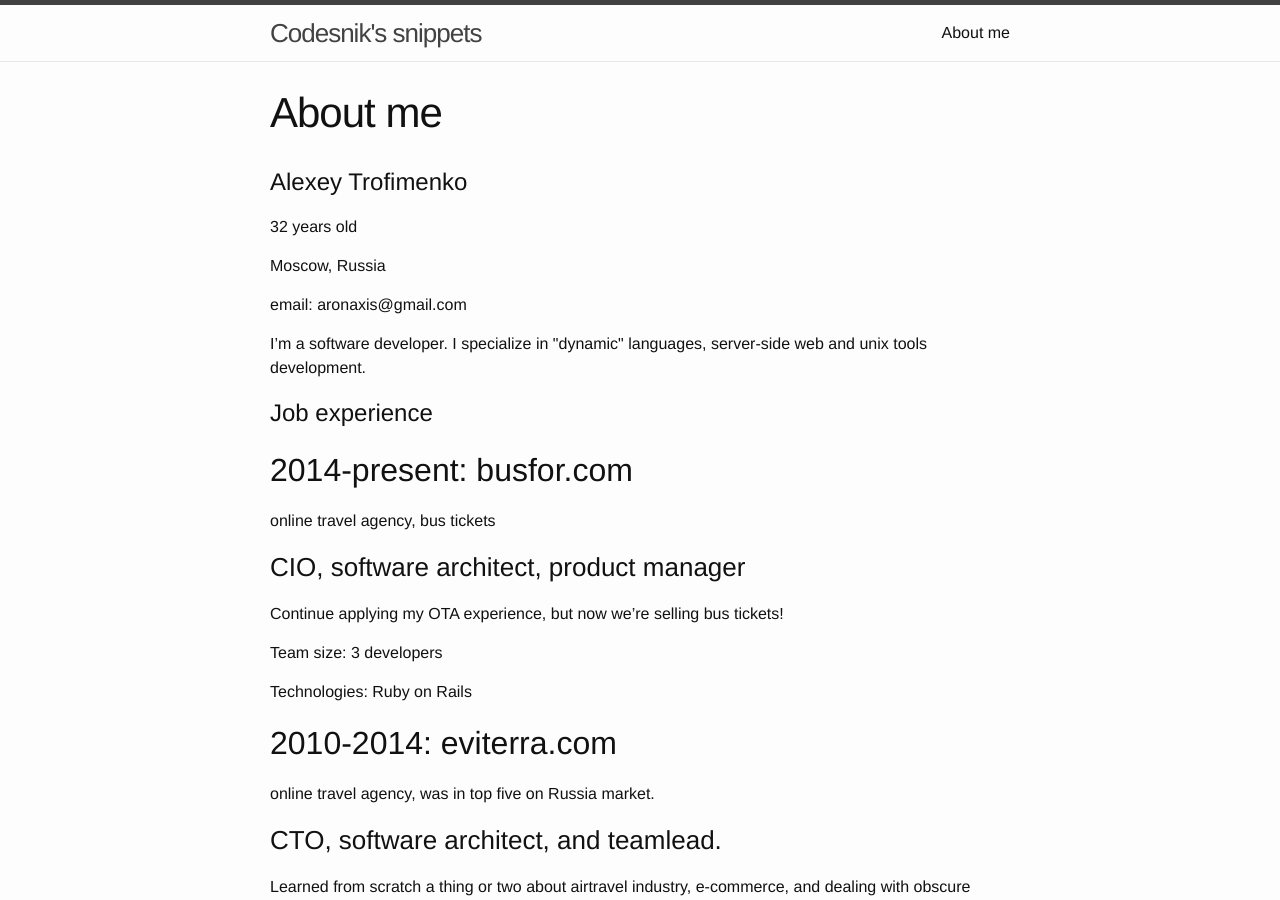
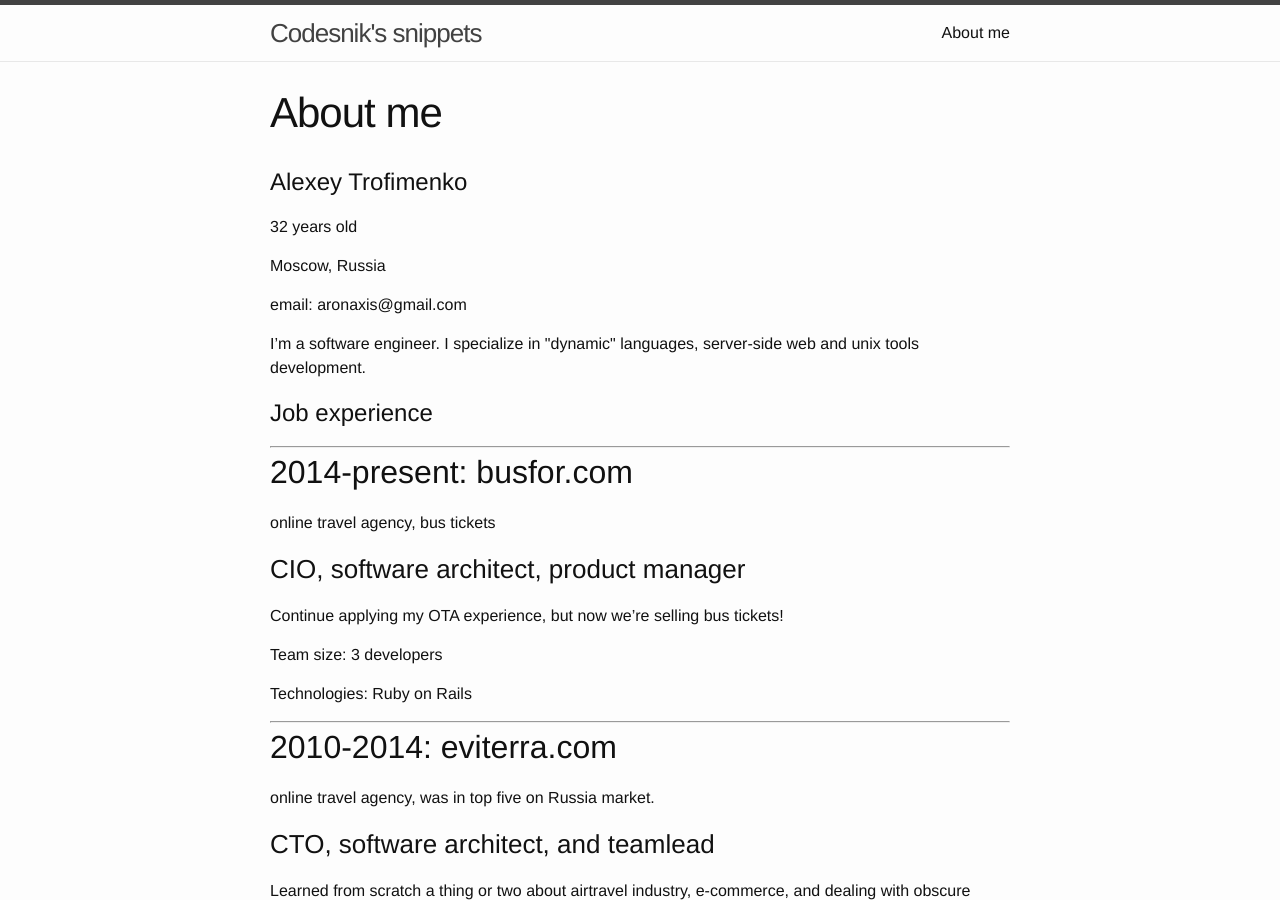
Before and after one commit to codesnik/codesnik.github.io, a Jekyll site: the page built from about.md, in a window 1280 px wide and 900 px high. Built offline with Jekyll 4.4.1, drawn with Linux system fonts in a browser that asks for light colours.

Commit message:
Add separators

```diff
--- a/about.md
+++ b/about.md
@@ -13,10 +13,12 @@ Moscow, Russia
 
 email: aronaxis@gmail.com
 
-I'm a software developer. I specialize in \"dynamic\" languages, server-side web and unix tools development.
+I'm a software engineer. I specialize in \"dynamic\" languages, server-side web and unix tools development.
 
 Job experience
 ==============
+
+---
 
 2014-present: busfor.com
 -----------------------
@@ -31,12 +33,14 @@ Team size: 3 developers
 
 Technologies: Ruby on Rails
 
+---
+
 2010-2014: eviterra.com
 -----------------------
 
 online travel agency, was in top five on Russia market.
 
-### CTO, software architect, and teamlead.
+### CTO, software architect, and teamlead
 
 Learned from scratch a thing or two about airtravel industry, e-commerce, and dealing with obscure proprietary APIs.
 Hired and led a team of six developers, still was the top code contributor.
@@ -47,6 +51,7 @@ Site was highly praised for its user experience, had best conversion and user re
 
 Technologies: Ruby on Rails
 
+---
 
 2009: cheloveche.ru
 -------------------
@@ -61,6 +66,7 @@ Wrote first version, put it live, moved on.
 
 Technologies: Ruby on Rails
 
+---
 
 2008: homepage.ru
 -----------------
@@ -74,6 +80,7 @@ Trained three juniors.
 
 Technologies: Ruby on Rails
 
+---
 
 2008: masterhost.ru
 -------------------
@@ -85,6 +92,7 @@ hosting provider.
 Worked on the web-interface for a web-analytics system \"SpyLog\".
 Technologies: Perl(Catalyst), Ruby on Rails, thrift
 
+---
 
 2006-2007: yandex.ru
 --------------------
@@ -95,6 +103,7 @@ Russian search engine.
 
 Technologies: Perl
 
+---
 
 2006: w-m.ru
 ------------
@@ -105,6 +114,8 @@ web-development company.
 
 Technologies: Perl
 
+---
+
 2002-2005: freelance
 --------------------
 
```
